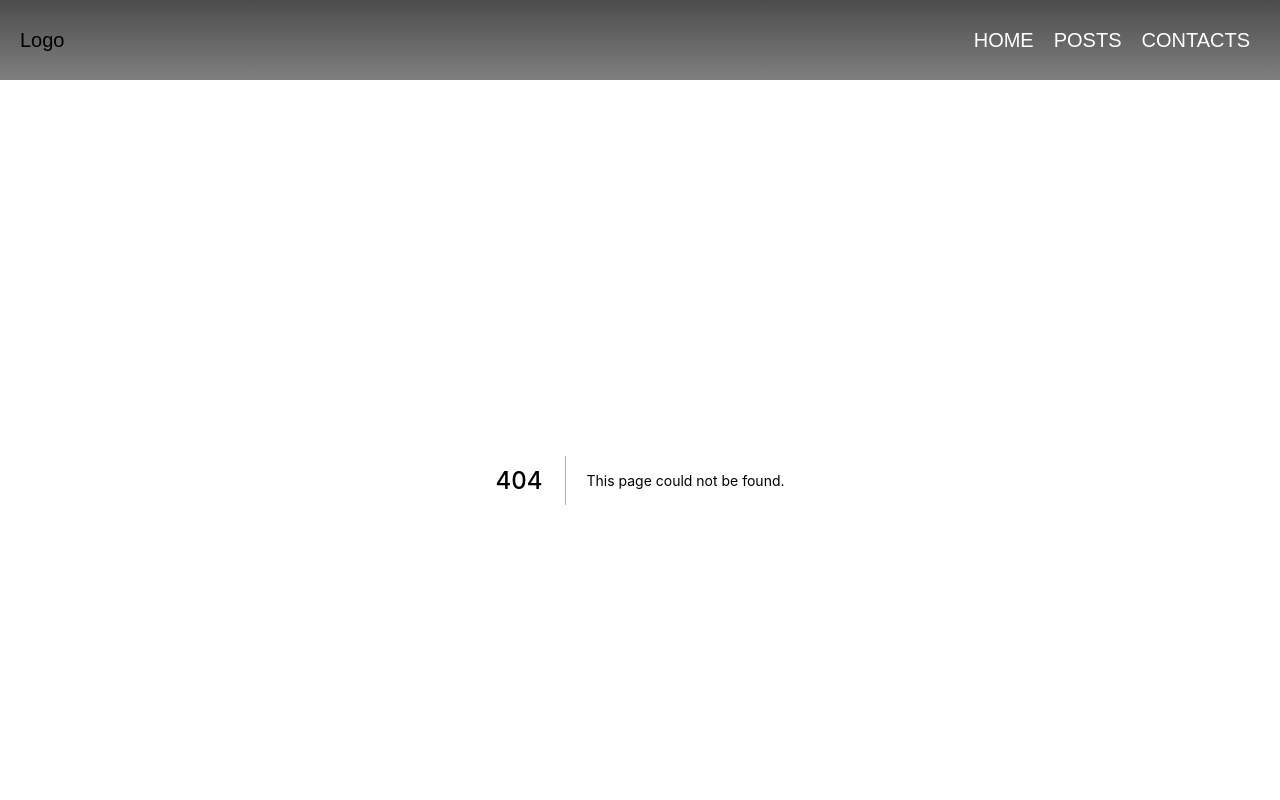
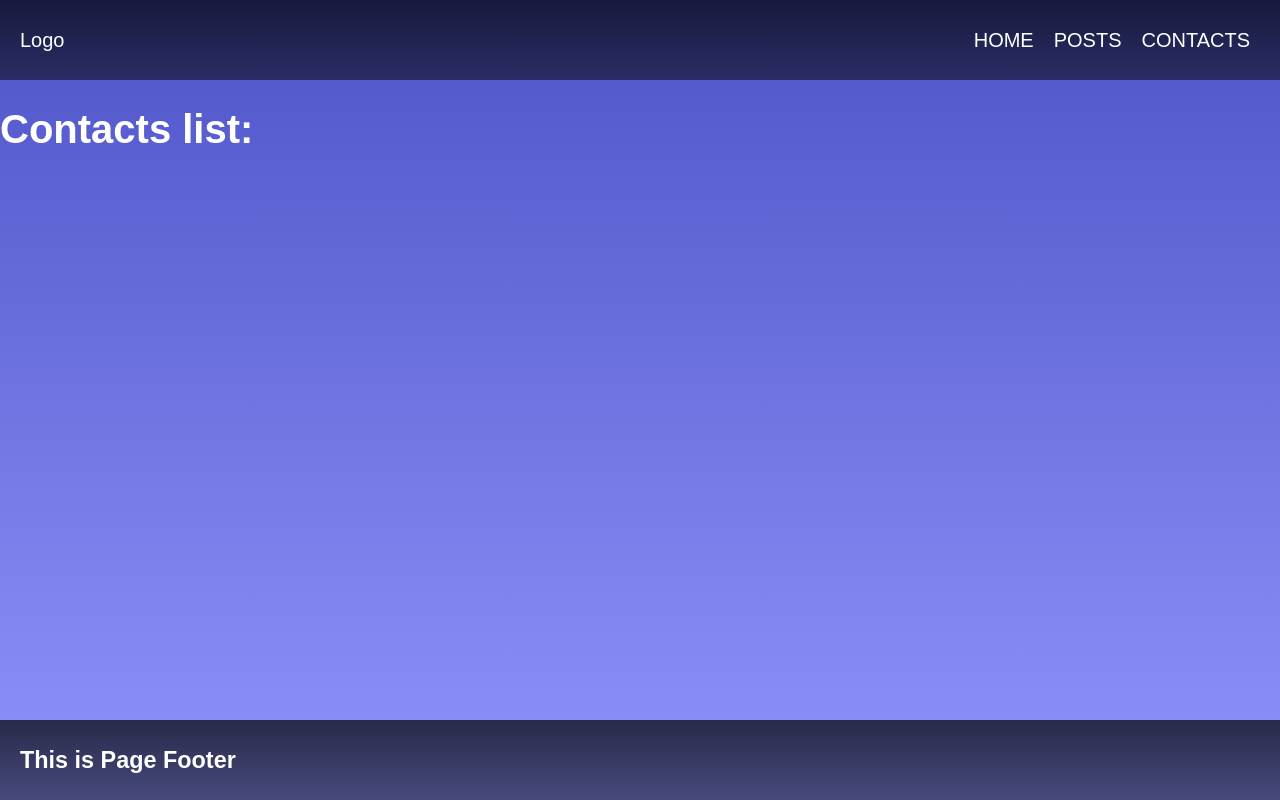
Before and after one commit to shaulov/nextjs-first-project, a Next.js app: page /contacts in a window 1280 px wide. Before the commit this address had no page. Shown: the top 800 px of the page. Built offline with nearby package versions, Linux system fonts and the light colour scheme.

Commit message:
Create contacts page

```diff
--- /dev/null
+++ b/pages/contacts/index.tsx
@@ -0,0 +1,9 @@
+import Heading from "../../components/heading";
+
+function Contacts () {
+  return (
+    <Heading tag={'h1'} text={'Contacts list:'} />
+  );
+}
+
+export default Contacts;
```
